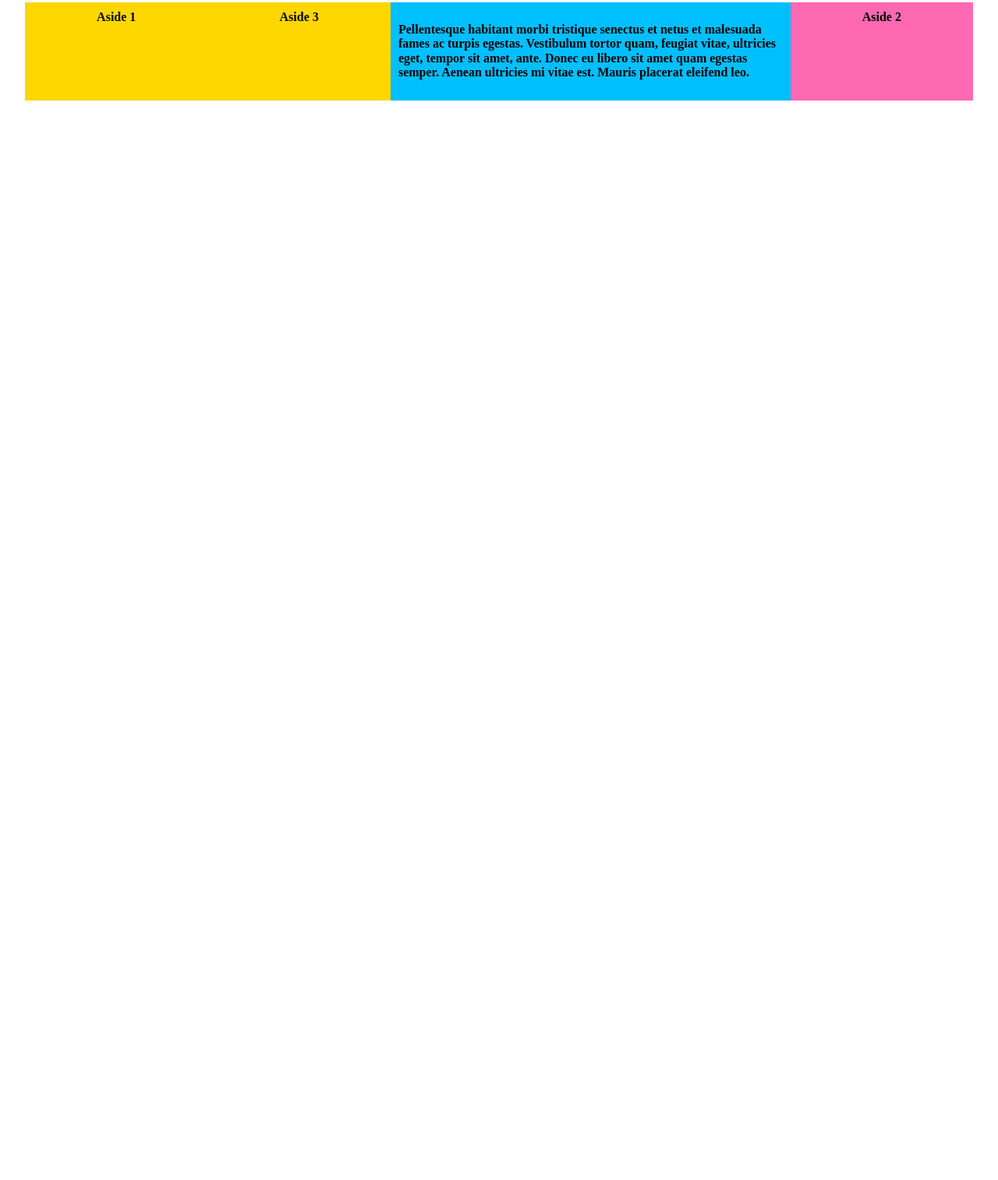
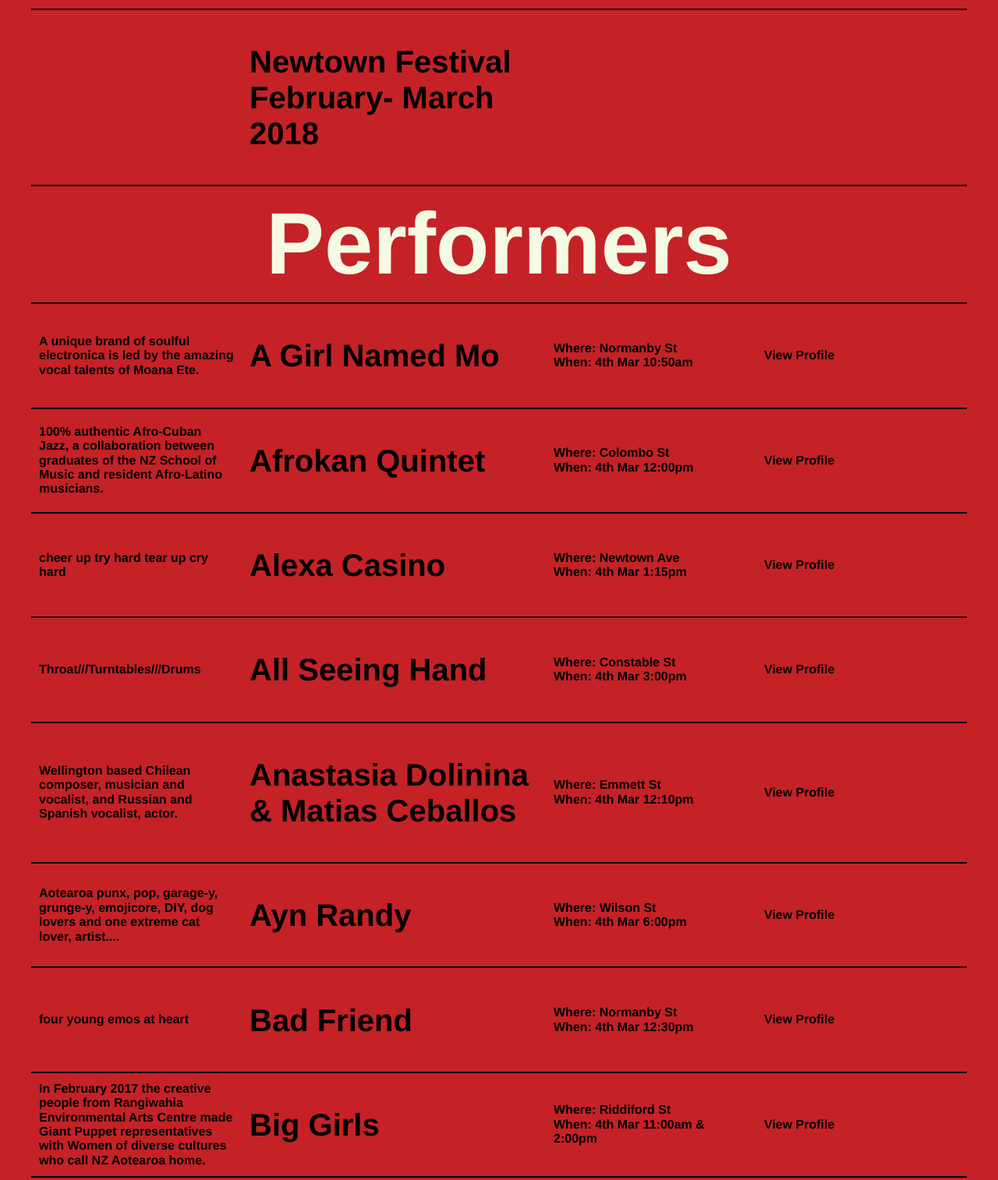
Before and after one commit to jordypeatpeat/352exercise2, a plain HTML site: page index.html in a window 1280 px wide. Shown: the part 29-1543 px from the top of the page at 78% size. Before the commit the page ends 800 px from the top, so only its background shows below. Drawn offline with nearby package versions, Linux system fonts and the light colour scheme.

Commit message:
Final revamp with full text

```diff
--- a/index.html
+++ b/index.html
@@ -13,12 +13,181 @@
     </head>
 </head>
 <body>
+
+
+
+
 <div class="wrapper">
   <article class="main">
-    <p>Pellentesque habitant morbi tristique senectus et netus et malesuada fames ac turpis egestas. Vestibulum tortor quam, feugiat vitae, ultricies eget, tempor sit amet, ante. Donec eu libero sit amet quam egestas semper. Aenean ultricies mi vitae est. Mauris placerat eleifend leo.</p>
+    <h2>
+        Newtown
+        Festival
+        <br>February-
+        March 2018
+    </h2>
   </article>
-  <aside class="aside aside-1">Aside 1</aside>
-  <aside class="aside aside-2">Aside 2</aside>
-    <aside class="aside aside-1">Aside 3</aside>
+  <aside class="aside aside-1"></aside>
+  <aside class="aside aside-2"></aside>
+  <aside class="aside aside-3"></aside>
+</div>
+
+
+
+
+<div class="wrapper">
+  <article class="mainTitle">
+    <h1>
+        Performers
+    </h1>
+  </article>
+</div>
+
+
+
+
+<div class="wrapper">
+  <article class="main">
+    <h2>
+        A Girl Named Mo
+    </h2>
+  </article>
+  <aside class="aside aside-1">
+    A unique brand of soulful electronica is led by the amazing vocal talents of Moana Ete.
+  </aside>
+  <aside class="aside aside-2">
+    Where:  Normanby St
+    <br>When: 4th Mar 10:50am
+
+  </aside>
+  <aside class="aside aside-3">View Profile</aside>
+</div>
+
+
+
+
+<div class="wrapper">
+  <article class="main">
+    <h2>
+        Afrokan Quintet
+    </h2>
+  </article>
+  <aside class="aside aside-1">
+    100% authentic Afro-Cuban Jazz, a collaboration between graduates of the NZ School of Music and resident Afro-Latino musicians.
+  </aside>
+  <aside class="aside aside-2">
+    Where:  Colombo St
+    <br>When: 4th Mar 12:00pm
+  </aside>
+  <aside class="aside aside-3">View Profile</aside>
+</div>
+
+
+
+
+<div class="wrapper">
+  <article class="main">
+    <h2>
+        Alexa Casino
+    </h2>
+  </article>
+  <aside class="aside aside-1">
+      cheer up try hard tear up cry hard
+  </aside>
+  <aside class="aside aside-2">
+    Where:  Newtown Ave
+    <br>When: 4th Mar 1:15pm
+</aside>
+  <aside class="aside aside-3">View Profile</aside>
+</div>
+
+
+
+
+<div class="wrapper">
+  <article class="main">
+    <h2>
+        All Seeing Hand
+    </h2>
+  </article>
+  <aside class="aside aside-1">
+    Throat///Turntables///Drums
+  </aside>
+  <aside class="aside aside-2">
+    Where:  Constable St
+    <br>When: 4th Mar 3:00pm
+  </aside>
+  <aside class="aside aside-3">View Profile</aside>
+</div>
+
+
+
+<div class="wrapper">
+  <article class="main">
+    <h2>
+        Anastasia Dolinina & Matias Ceballos
+    </h2>
+  </article>
+  <aside class="aside aside-1">
+      Wellington based Chilean composer, musician and vocalist, and Russian and Spanish vocalist, actor.
+  </aside>
+  <aside class="aside aside-2">
+    Where:  Emmett St
+    <br>When: 4th Mar 12:10pm
+  </aside>
+  <aside class="aside aside-3">View Profile</aside>
+</div>
+
+
+
+<div class="wrapper">
+  <article class="main">
+    <h2>
+        Ayn Randy
+    </h2>
+  </article>
+  <aside class="aside aside-1">
+      Aotearoa punx, pop, garage-y, grunge-y, emojicore, DIY, dog lovers and one extreme cat lover, artist....
+  </aside>
+  <aside class="aside aside-2">
+      Where:  Wilson St
+      <br>When: 4th Mar 6:00pm
+  </aside>
+  <aside class="aside aside-3">View Profile</aside>
+</div>
+
+
+
+<div class="wrapper">
+  <article class="main">
+    <h2>
+        Bad Friend
+    </h2>
+  </article>
+  <aside class="aside aside-1">
+      four young emos at heart
+  </aside>
+  <aside class="aside aside-2">
+      Where:  Normanby St
+      <br>When: 4th Mar 12:30pm
+</aside>
+  <aside class="aside aside-3">View Profile</aside>
+</div>
+
+
+
+<div class="wrapper last">
+  <article class="main">
+    <h2>
+        Big Girls
+    </h2>
+  </article>
+  <aside class="aside aside-1">
+      In February 2017 the creative people from Rangiwahia Environmental Arts Centre made Giant Puppet representatives with Women of diverse cultures who call NZ Aotearoa home.
+  </aside>
+  <aside class="aside aside-2">
+      Where:  Riddiford St
+      <br>When: 4th Mar 11:00am & 2:00pm
+  </aside>
+  <aside class="aside aside-3">View Profile</aside>
 </div>
 </body>
--- a/styles.css
+++ b/styles.css
@@ -3,6 +3,14 @@
   flex-flow: row wrap;
   font-weight: bold;
   text-align: center;
+  border-style: solid;
+  border-width: 2px 0px 0px 0px;
+  max-width: 1300px;
+  margin: auto;
+}
+
+.last {
+  border-width: 2px 0px 2px 0px;
 }
 
 .wrapper > * {
@@ -10,29 +18,27 @@
   flex: 1 100%;
 }
 
-.header {
-  background: tomato;
+.main, .mainTitle {
+  text-align: left;
 }
 
-.footer {
-  background: lightgreen;
+
+.main {
+    max-width: 450px;
+    min-width: 300px;
 }
 
-.main {
-  text-align: left;
-  background: deepskyblue;
+.aside-1, .aside-2, .aside-3, .main {
+    margin: 0px;
 }
 
-.aside-1 {
-  background: gold;
-}
-
-.aside-2 {
-  background: hotpink;
-}
-
-.aside-3 {
-  background: tomato;
+.aside-1, .aside-2, .aside-3 {
+    width: 20%;
+    max-width: 250px;
+    min-width: 160px;
+    margin: auto;
+    text-align: left;
+    margin-left: 0;
 }
 
 @media all and (min-width: 600px) {
@@ -49,5 +55,32 @@
 }
 
 body {
-  padding: 2em;
-}x
+  padding: 2.5em;
+  background-color: #C42226;
+  font-family: Helvetica;
+}
+
+h1 {
+  color: #F5FAE3;
+  text-align: center;
+  font-size: 7em;
+  margin: 0;
+  transition: ease 0.5s;
+}
+
+@media all and (max-width: 1200px) {
+  h1 { font-size: 6em; }
+}
+
+
+@media all and (max-width: 700px) {
+  h1 { font-size: 4em; }
+}
+
+@media all and (max-width: 500px) {
+  h1 { font-size: 3em; }
+}
+
+h2 {
+  font-size: 2.5em;
+}
```
